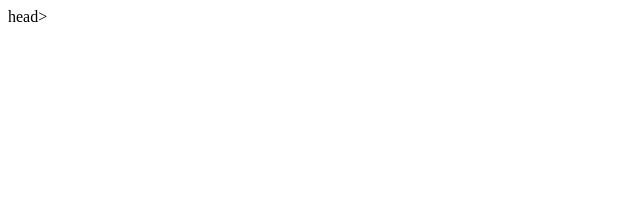
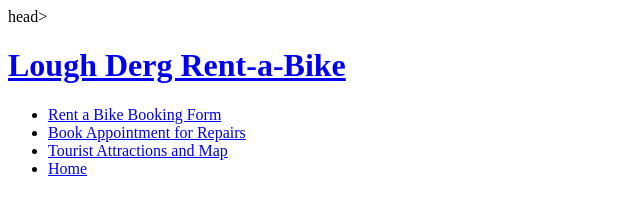
Before and after one commit to KevLawless/my-first-project, a plain HTML site: page index.html in a window 1280 px wide. Shown: the whole page, without its empty margins (0-640 px from the left). Drawn offline with Linux system fonts and the light colour scheme; files that its build step writes are made by us from their sources.

Commit message:
Heading and Menu

```diff
--- a/index.html
+++ b/index.html
@@ -8,3 +8,27 @@ head>
     <meta name="keywords" content="love running, running club, ireland, dublin">
 
     <link rel="stylesheet" href="assets/css/style.css"
+
+</head>
+
+<body>
+    <header>
+    <a href="index.html">
+        <h1>Lough Derg Rent-a-Bike</h1>
+        </a>
+        <nav>
+            <ul id="menu">
+                <li>
+                    <a href="#">Rent a Bike Booking Form</a>
+                </li>
+                <li>
+                    <a href="#">Book Appointment for Repairs</a>
+                </li>
+                <li>
+                    <a href="#">Tourist Attractions and Map</a>
+                </li>
+                <li>
+                    <a href="index.html" class="active">Home</a>
+                </li>
+        </nav>
+</body>
```
